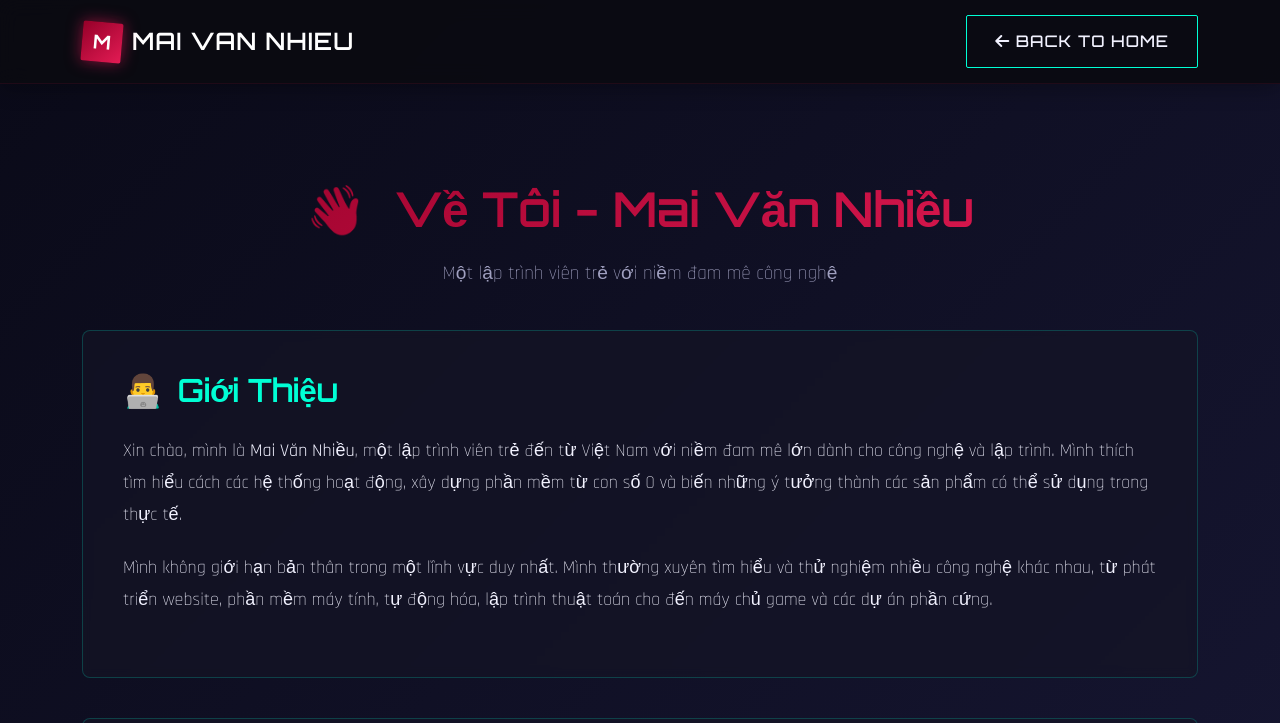
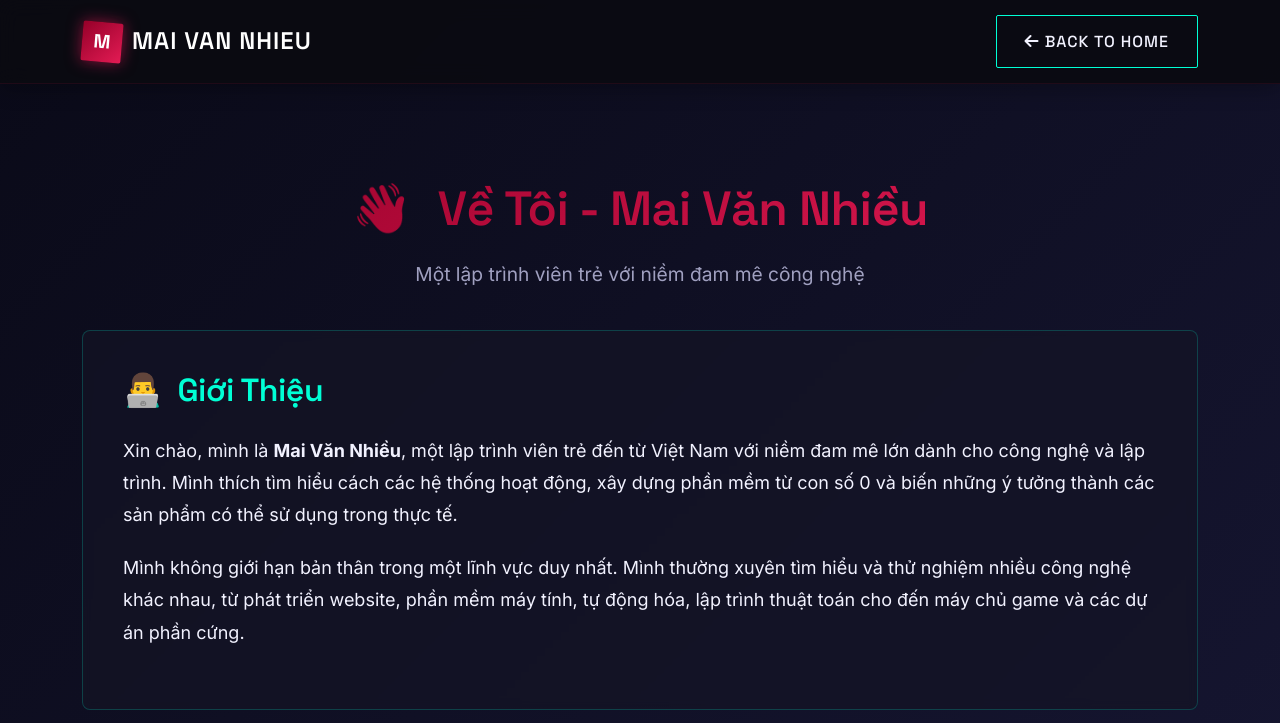
Before and after one commit to N-the-Dev/my-Portfolio, a website: page portfolio-page-main/about-more.html in a window 1280 px wide. Shown: the top 723 px of the page. Drawn offline with nearby package versions, Linux system fonts and the light colour scheme.

Commit message:
Fix fonts in about-more.html: Replace with Space Grotesk, Inter, JetBrains Mono

```diff
--- a/portfolio-page-main/about-more.html
+++ b/portfolio-page-main/about-more.html
@@ -11,7 +11,7 @@
     <!-- Font Awesome -->
     <link rel="stylesheet" href="https://cdnjs.cloudflare.com/ajax/libs/font-awesome/6.4.0/css/all.min.css">
     <!-- Google Fonts -->
-    <link href="https://fonts.googleapis.com/css2?family=Orbitron:wght@400;500;600;700&family=Rajdhani:wght@300;400;500;600;700&family=Titillium+Web:wght@200;300;400;600;700&family=Share+Tech+Mono&display=swap" rel="stylesheet">
+    <link href="https://fonts.googleapis.com/css2?family=Space+Grotesk:wght@300;400;500;600;700&family=Inter:wght@300;400;500;600;700&family=JetBrains+Mono:wght@300;400;500;600&display=swap" rel="stylesheet">
     <!-- AOS Animation Library -->
     <link href="https://cdnjs.cloudflare.com/ajax/libs/aos/2.3.4/aos.css" rel="stylesheet">
     <style>
@@ -53,12 +53,12 @@
         }
 
         body {
-            font-family: 'Rajdhani', sans-serif;
+            font-family: 'Inter', -apple-system, BlinkMacSystemFont, 'Segoe UI', sans-serif;
             line-height: 1.7;
             color: var(--text-light);
             background: var(--primary-bg);
             overflow-x: hidden;
-            font-weight: 300;
+            font-weight: 400;
             font-size: 18px;
             position: relative;
         }
@@ -75,7 +75,7 @@
         }
 
         h1, h2, h3, h4, h5, h6 {
-            font-family: 'Orbitron', sans-serif;
+            font-family: 'Space Grotesk', sans-serif;
             font-weight: 600;
             letter-spacing: -0.5px;
             color: white;
@@ -107,13 +107,13 @@
             font-size: 1.2rem;
             font-weight: bold;
             margin-right: 10px;
-            font-family: 'Orbitron', sans-serif;
+            font-family: 'Space Grotesk', sans-serif;
             transform: rotate(5deg);
             box-shadow: 0 0 15px var(--accent-glow);
         }
 
         .logo-text {
-            font-family: 'Orbitron', sans-serif;
+            font-family: 'Space Grotesk', sans-serif;
             font-weight: 600;
             font-size: 1.5rem;
             color: white;
@@ -132,7 +132,7 @@
             transition: var(--transition);
             text-transform: uppercase;
             letter-spacing: 1px;
-            font-family: 'Orbitron', sans-serif;
+            font-family: 'Space Grotesk', sans-serif;
             box-shadow: 0 0 10px var(--accent-glow);
             text-decoration: none;
             display: inline-block;
@@ -155,7 +155,7 @@
             transition: var(--transition);
             text-transform: uppercase;
             letter-spacing: 1px;
-            font-family: 'Orbitron', sans-serif;
+            font-family: 'Space Grotesk', sans-serif;
             text-decoration: none;
             display: inline-block;
         }
@@ -268,7 +268,7 @@
             margin: 5px;
             font-size: 0.9rem;
             border: 1px solid rgba(0, 255, 213, 0.3);
-            font-family: 'Share Tech Mono', monospace;
+            font-family: 'JetBrains Mono', monospace;
         }
 
         .project-card {
```
